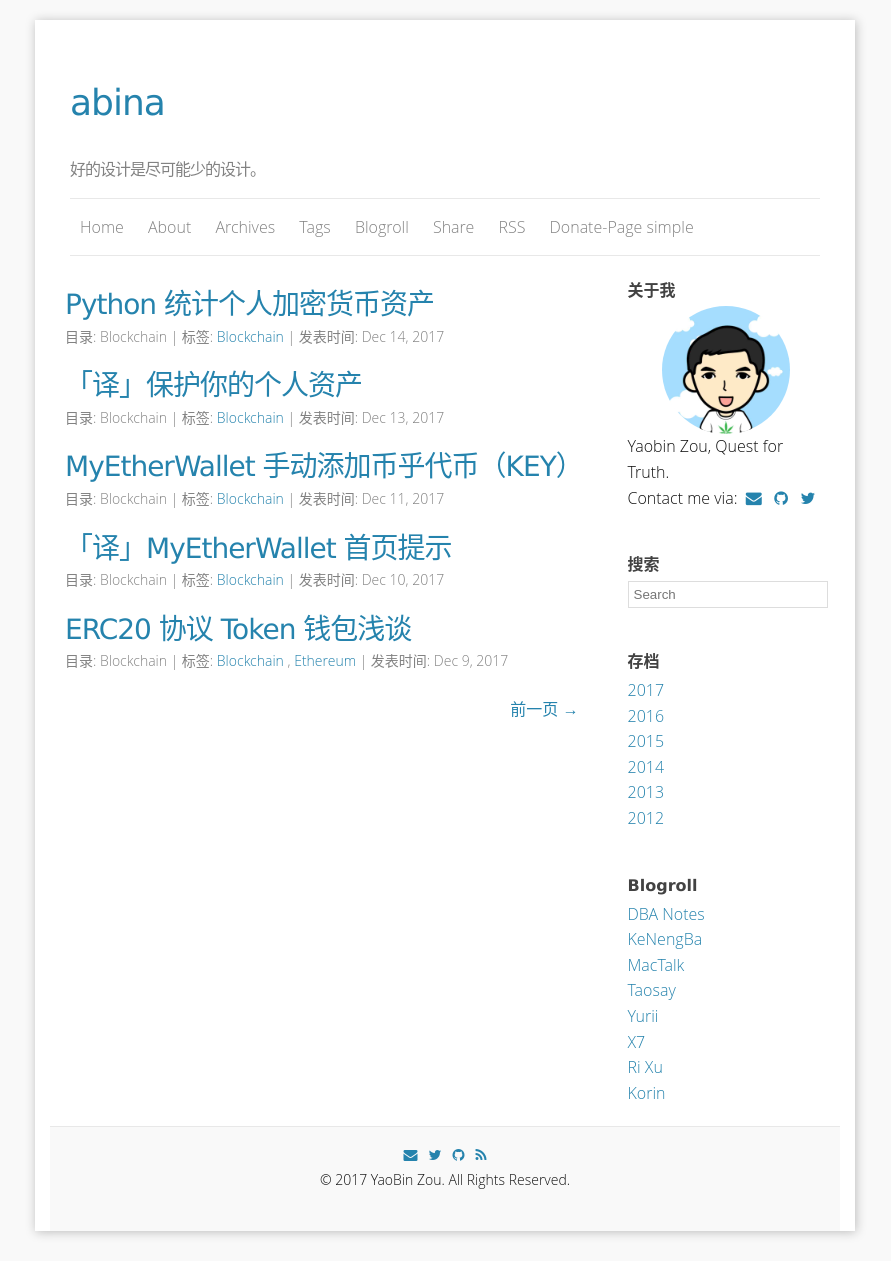
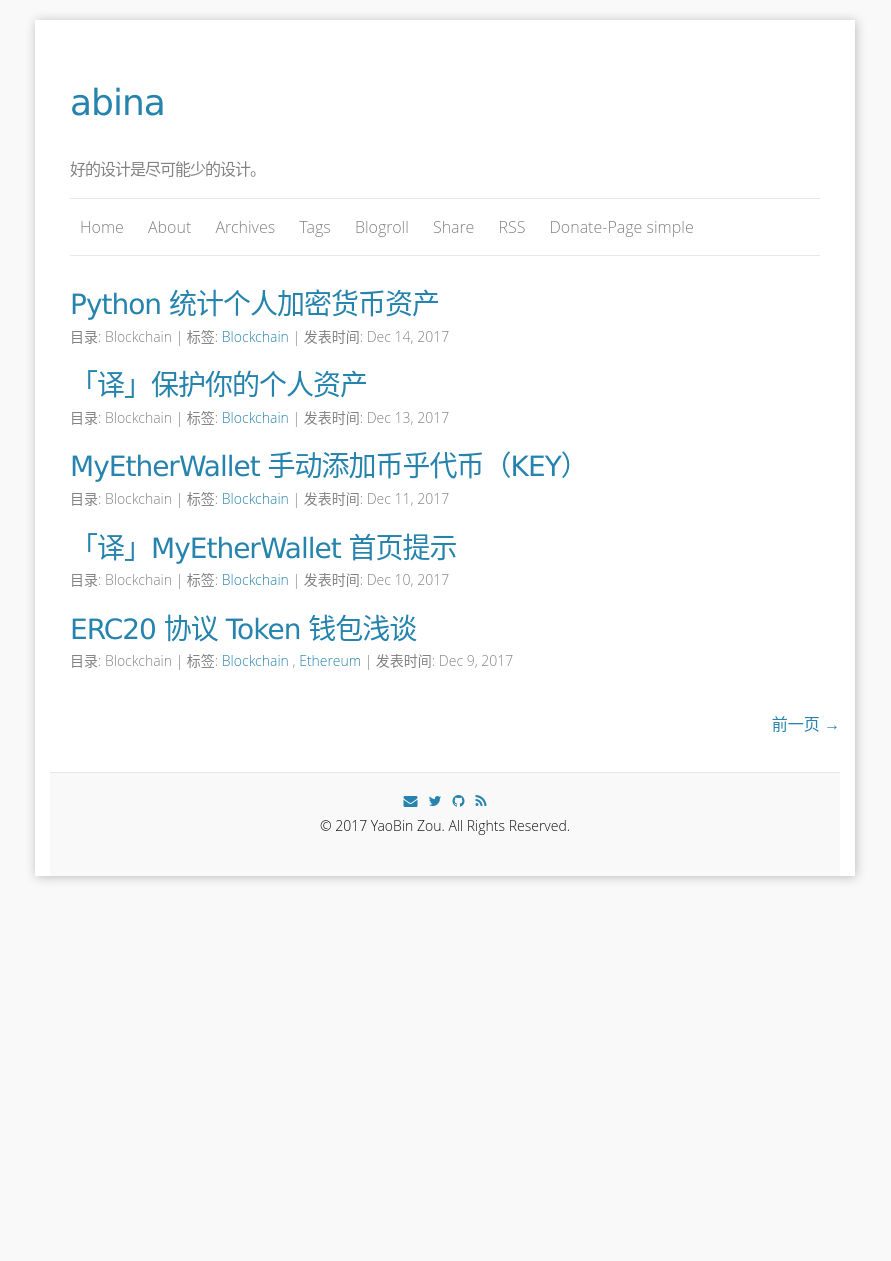
Before and after one commit to tzou24/Abina.github.io, a Jekyll site: the page built from index.html, in a window 1280 px wide. Shown: the whole page, without its empty margins (195-1086 px from the left). Built offline with Jekyll 4.4.1, drawn with Linux system fonts in a browser that asks for light colours; the list of posts is cut into pages by our own code; comment, search, counter and statistics services are not loaded; after the commit the page ends 906 px from its top, so only the background shows below that; some of the changed lines change nothing that is shown.

Commit message:
修改博客风格为  one

```diff
--- a/_config.yml
+++ b/_config.yml
@@ -23,7 +23,7 @@
 
 ### Site settings.
 ShowContactInfo: "True" # Personal Info (twitter,github,email) can be seen on aboutme-sidebar, those info only shown when ShowContactInfo == True.
-default_column: "two" # Blog style: two columns, if default_column != "two", you will see a one column blog.
+default_column: "one" # Blog style: two columns, if default_column != "two", you will see a one column blog.
 default_locale: "cn" # Blog sidebar language set, only include: English(en), Chinese (cn), Japanese (jp), Polish (pl) and Korean(kr).
 path: "/_data/comments" # Path which stored comments etc.
 
```
